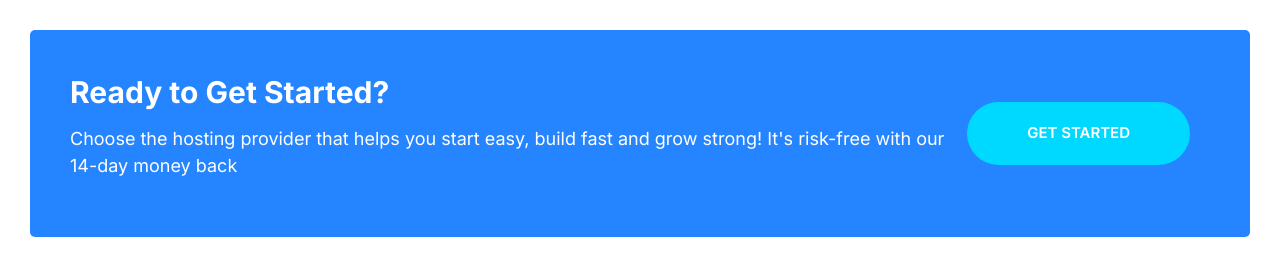
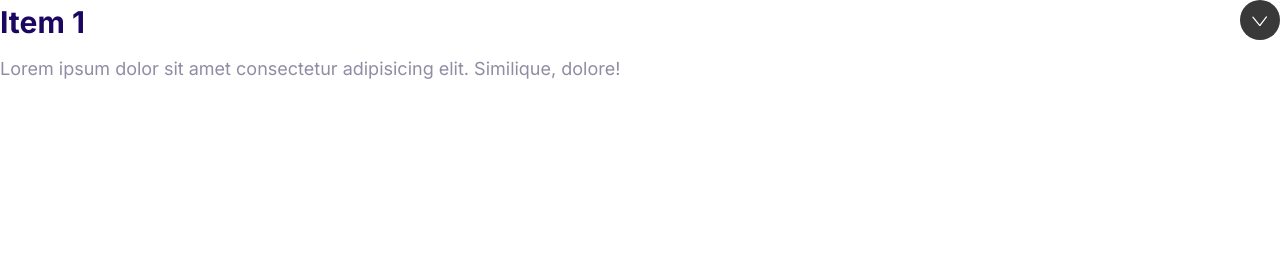
Before and after one commit to Iriaa9/moshify, a plain HTML site: page index.html in a window 1280 px wide. Drawn offline with Linux system fonts and the light colour scheme.

Commit message:
Build collapsible component.

```diff
--- a/CSS/styles.css
+++ b/CSS/styles.css
@@ -523,3 +523,35 @@ a {
     margin: 0 2rem;
   }
 }
+
+/* Collapsibles */
+.collapsible__header {
+  display: flex;
+  justify-content: space-between;
+}
+
+.collapsible__heading {
+  margin-top: 0;
+  font-size: 3rem;
+}
+
+.collapsible--chevron {
+  transform: rotate(-90deg);
+  transition: transform 0.3s;
+}
+
+.collapsible__content {
+  max-height: 0;
+  overflow: hidden;
+  opacity: 0;
+  transition: all 0.3s;
+}
+
+.collapsible--expanded .collapsible--chevron {
+  transform: rotate(0);
+}
+
+.collapsible--expanded .collapsible__content {
+  max-height: 100vh;
+  opacity: 1;
+}
--- a/index.html
+++ b/index.html
@@ -13,18 +13,19 @@
     <link rel="stylesheet" href="css/normalize.css" />
     <link rel="stylesheet" href="css/styles.css" />
   </head>
-  <body style="padding: 3rem">
-    <div class="callout callout--primary">
-      <div class="grid grid--1x2">
-        <div class="callout__content">
-          <h2 class="callout__heading">Ready to Get Started?</h2>
-          <p>
-            Choose the hosting provider that helps you start easy, build fast
-            and grow strong! It's risk-free with our 14-day money back
-          </p>
-        </div>
-        <a class="btn btn--stretched btn--secondary" href="#">Get Started</a>
+  <body>
+    <div class="collapsible collapsible--expanded">
+      <header class="collapsible__header">
+        <h2 class="collapsible__heading">Item 1</h2>
+        <svg class="icon icon--white collapsible--chevron">
+          <use xlink:href="images/sprite.svg#chevron"></use>
+        </svg>
+      </header>
+      <div class="collapsible__content">
+        Lorem ipsum dolor sit amet consectetur adipisicing elit. Similique,
+        dolore!
       </div>
     </div>
+    <script src="js/main.js"></script>
   </body>
 </html>
--- /dev/null
+++ b/js/main.js
@@ -0,0 +1,6 @@
+const collapsibles = document.querySelectorAll(".collapsible");
+collapsibles.forEach((item) =>
+  item.addEventListener("click", function () {
+    this.classList.toggle("collapsible--expanded");
+  })
+);
```
Also changed, not shown: components/collapsibles.html (added, +12 -0 lines).
